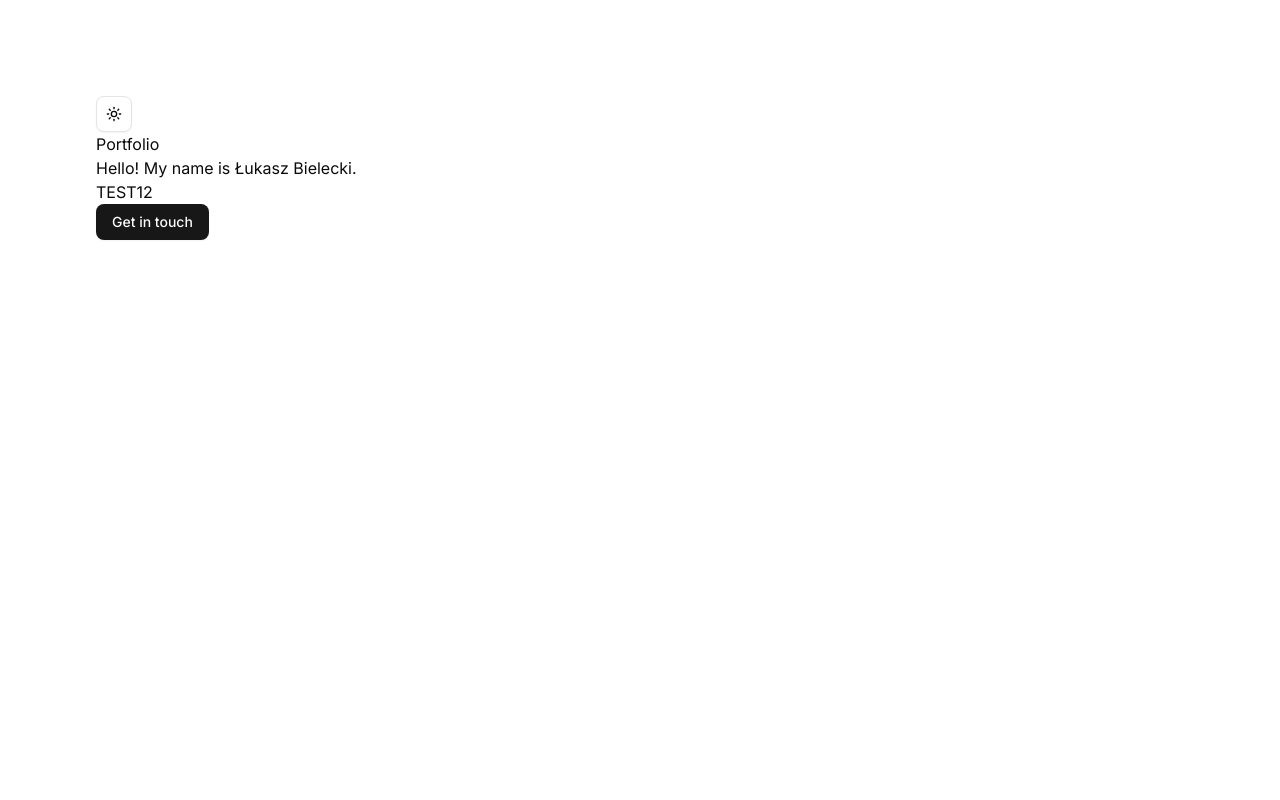
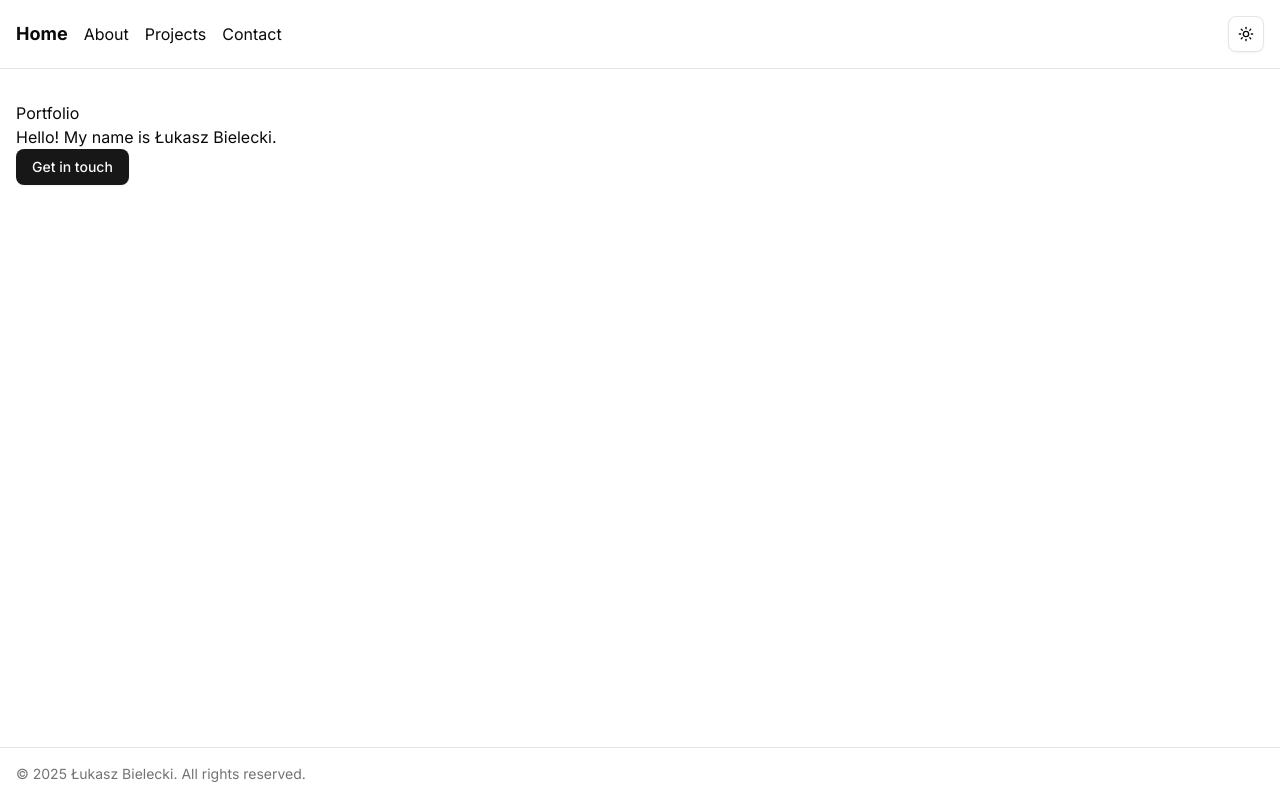
Before and after one commit to bug-end/my-portfolio, a Next.js app: page / in a window 1280 px wide. Built offline with nearby package versions, Linux system fonts and the light colour scheme.

Commit message:
updating structure of main layout and home page

```diff
--- a/src/app/layout.tsx
+++ b/src/app/layout.tsx
@@ -2,6 +2,8 @@ import type { Metadata } from 'next';
 import { Inter } from 'next/font/google';
 
 import { ThemeProvider } from '@/providers/theme-provider';
+
+import { Nav } from '@/components/Nav';
 
 import '@/styles/globals.css';
 
@@ -23,9 +25,17 @@ export default function RootLayout({
   return (
     <html lang="en" className={inter.className} suppressHydrationWarning>
       <head />
-      <body>
+      <body className="min-h-screen flex flex-col">
         <ThemeProvider attribute="class" defaultTheme="system" enableSystem disableTransitionOnChange>
-          {children}
+          <header className="border-b">
+            <Nav />
+          </header>
+          <main className="flex-grow max-w-7xl py-8 px-4 mx-auto w-full">{children}</main>
+          <footer className="border-t text-sm text-muted-foreground">
+            <div className="max-w-7xl mx-auto py-4 px-4">
+              © {new Date().getFullYear()} Łukasz Bielecki. All rights reserved.
+            </div>
+          </footer>
         </ThemeProvider>
       </body>
     </html>
--- a/src/app/page.tsx
+++ b/src/app/page.tsx
@@ -1,16 +1,11 @@
-import { ModeToggle } from '@/components/mode-toggle';
 import { Button } from '@/components/shadcn-ui/button';
 
-export default function Home() {
+export default function HomePage() {
   return (
-    <main className="p-24 h-full">
-      <ModeToggle />
-      <section>
-        <h1>Portfolio</h1>
-        <p>Hello! My name is Łukasz Bielecki.</p>
-        <p>TEST12</p>
-      </section>
+    <section>
+      <h1>Portfolio</h1>
+      <p>Hello! My name is Łukasz Bielecki.</p>
       <Button>Get in touch</Button>
-    </main>
+    </section>
   );
 }
```
Also changed, not shown: src/components/ModeToggle.tsx (renamed from src/components/mode-toggle.tsx).
